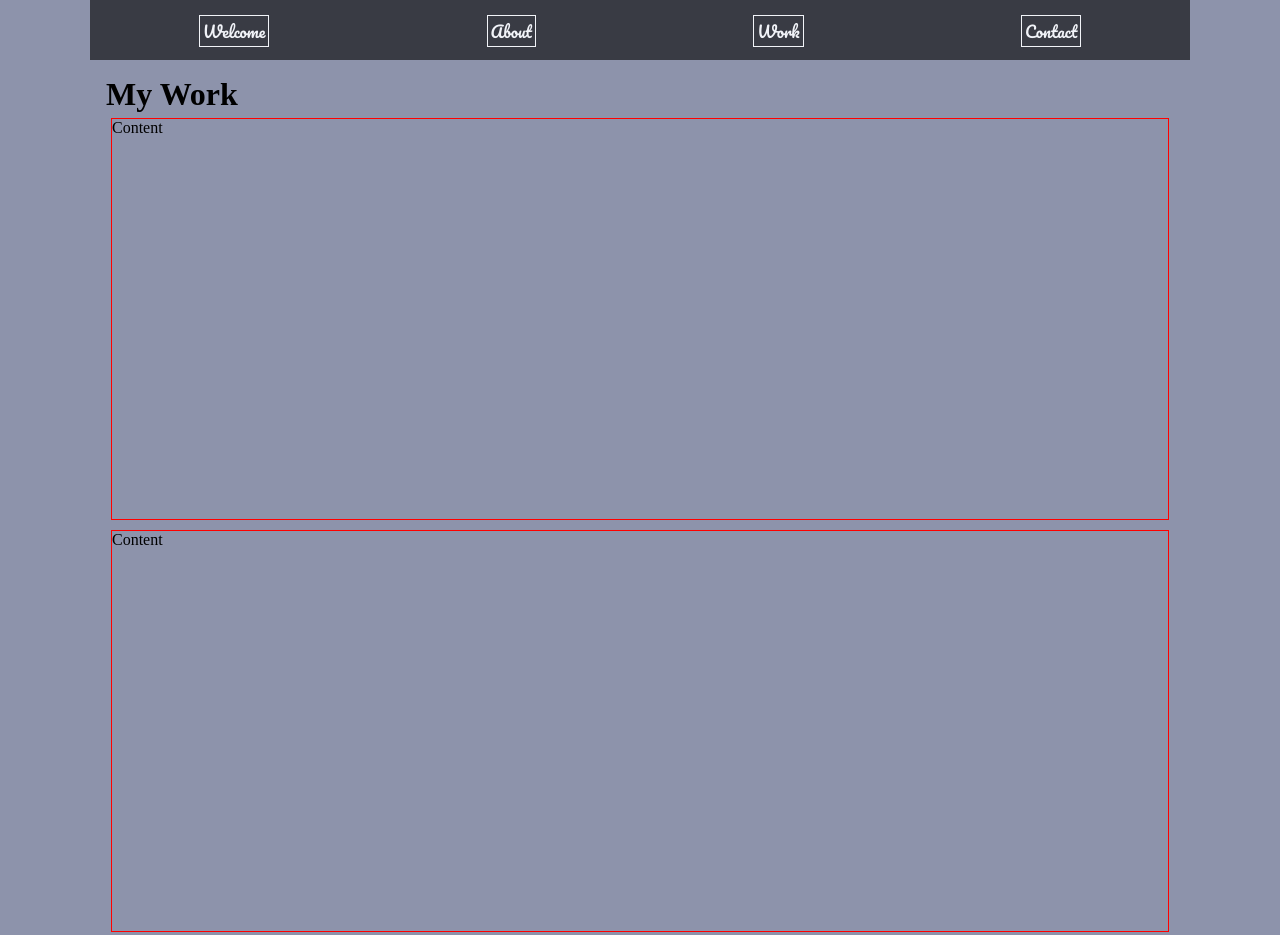
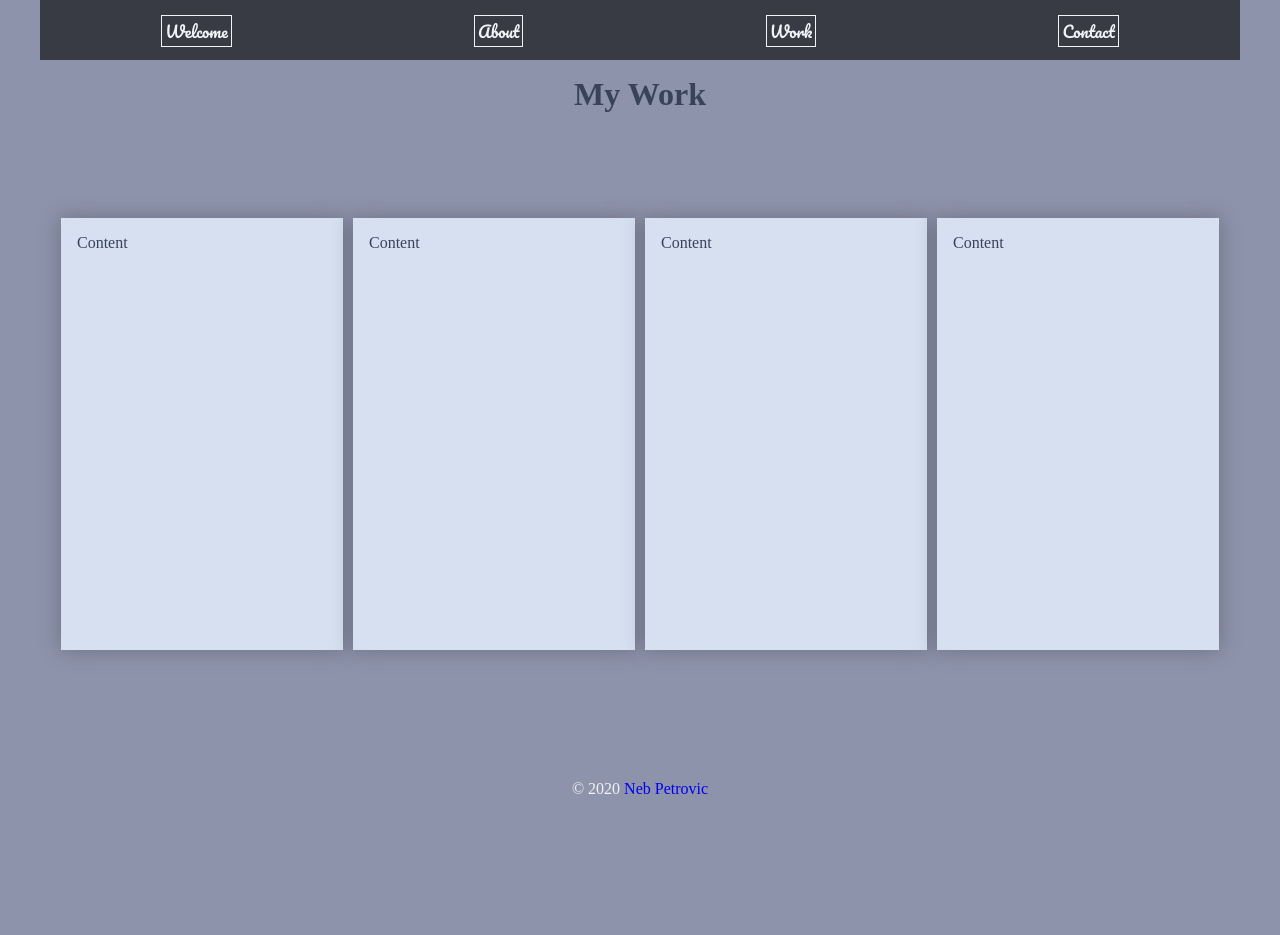
Before and after one commit to neb81/Portfolio, a plain HTML site: page portfolio/work.html in a window 1280 px wide. Shown: the top 935 px of the page. After the commit the page ends 800 px from the top, so only its background shows below. Drawn offline with Linux system fonts and the light colour scheme.

Commit message:
made some scaling changes to all pages

```diff
--- a/portfolio/css/about.css
+++ b/portfolio/css/about.css
@@ -7,6 +7,7 @@
 
 body {
   background-color: #8d93ab;
+  color:#384259;
 }
 
 .all {
@@ -41,6 +42,7 @@ nav a {
 nav a:hover {
   color: #393b44;
   background-color: #f1f3f8;
+  transition: background-color 1s ease-in;
 }
 
 ul {
@@ -55,6 +57,10 @@ ul {
 }
 
 /* main section styling */
+main h1 {
+  text-align: center;
+}
+
 main {
   grid-area: main;
   padding: 1em;
@@ -63,11 +69,13 @@ main {
   justify-content: space-evenly;
 }
 
-.card {
-    border: 1px solid red;
-    height: 400px;
-    margin: 5px
-  }
+main .card{
+  box-shadow: 0 0 20px 0 rgba(57, 59, 68, 0.4);
+  background-color: #d6e0f0;
+  padding: 1em;
+  height: 400px;
+  margin: 5px
+}
 
 /* footer styling */
 footer {
--- a/portfolio/css/contact.css
+++ b/portfolio/css/contact.css
@@ -7,6 +7,7 @@
 
 body {
   background-color: #8d93ab;
+  color:#384259;
 }
 
 .all {
@@ -41,6 +42,7 @@ nav a {
 nav a:hover {
   color: #393b44;
   background-color: #f1f3f8;
+  transition: background-color 1s ease-in;
 }
 
 ul {
--- a/portfolio/css/styels.css
+++ b/portfolio/css/styels.css
@@ -39,6 +39,7 @@ nav a {
 nav a:hover {
   color: #393b44;
   background-color: #f1f3f8;
+  transition: background-color 1s ease-in;
 }
 
 ul {
--- a/portfolio/css/work.css
+++ b/portfolio/css/work.css
@@ -8,10 +8,11 @@
 
 body {
   background-color: #8d93ab;
+  color:#384259;
 }
 
 .all {
-  max-width: 1100px;
+  max-width: 1200px;
   margin-left: auto;
   margin-right: auto;
   height: 100vh;
@@ -42,6 +43,7 @@ nav a {
 nav a:hover {
   color: #393b44;
   background-color: #f1f3f8;
+  transition: background-color 1s ease-in;
 }
 
 ul {
@@ -56,6 +58,10 @@ ul {
 }
 
 /* main section styling */
+main h1 {
+  text-align: center;
+}
+
 main {
   grid-area: main;
   padding: 1em;
@@ -64,11 +70,13 @@ main {
   justify-content: space-evenly;
 }
 
-.card {
-    border: 1px solid red;
-    height: 400px;
-    margin: 5px
-  }
+main .card{
+  box-shadow: 0 0 20px 0 rgba(57, 59, 68, 0.4);
+  background-color: #d6e0f0;
+  padding: 1em;
+  height: 400px;
+  margin: 5px
+}
 
 /* footer styling */
 footer {
@@ -89,3 +97,28 @@ footer a {
 footer a:visited {
   color: #f1f3f8;
 }
+
+/* medium size screens  */
+@media(min-width:750px){
+    .all main{
+      display: grid;
+      grid-template-columns: 1fr 1fr;
+    }
+
+    main h1 {
+      grid-column-start: 1;
+      grid-column-end: 3;
+    }
+}
+
+/* large screens  */
+@media(min-width:1024px){
+  .all main {
+    grid-template-columns: repeat(4, 1fr);
+  }
+
+  main h1 {
+    grid-column-start: 1;
+    grid-column-end: 5;
+  }
+}
--- a/portfolio/work.html
+++ b/portfolio/work.html
@@ -21,10 +21,10 @@
         </header>
         <main>
             <h1>My Work</h1>
-            <div class="card">Content</div>
-            <div class="card">Content</div>
-            <div class="card">Content</div>
-            <div class="card">Content</div>
+            <div class="card card1">Content</div>
+            <div class="card card2">Content</div>
+            <div class="card card3">Content</div>
+            <div class="card card4">Content</div>
         </main>
     <footer>
         <p>&copy 2020 <a href="#">Neb Petrovic</a></p>
```
